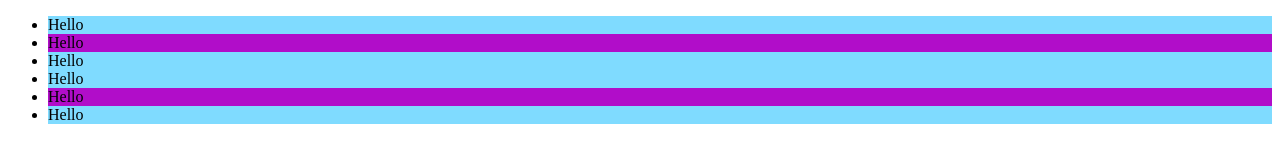
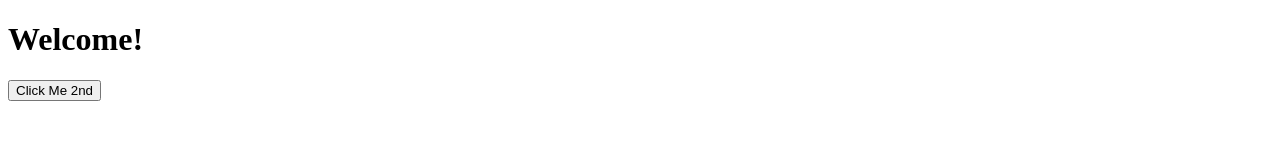
Before and after one commit to joonhwan1s/joonhwan1s, a plain HTML site: page JavaScripPractice/index.html in a window 1280 px wide. Drawn offline with Linux system fonts and the light colour scheme.

Commit message:
20221113

```diff
--- a/JavaScripPractice/index.html
+++ b/JavaScripPractice/index.html
@@ -9,14 +9,8 @@
 
 </head>
 <body>
-    <ul>
-        <li>Hello</li>
-        <li class="highlight">Hello</li>
-        <li>Hello</li>
-        <li>Hello</li>
-        <li class="highlight">Hello</li>
-        <li>Hello</li>
-    </ul>
+    <h1>Welcome!</h1>
+    <button>Click Me 2nd</button>
     <script src="todos.js"></script>
 </body>
 </html>
--- a/JavaScripPractice/todos.js
+++ b/JavaScripPractice/todos.js
@@ -245,8 +245,57 @@
 //     document.querySelectorAll("span")[i].style.color = `${colors[i]}`
 // }
 
-const li1 = document.querySelectorAll('li')
+// const li1 = document.querySelectorAll('li')
 
-for(let line of li1){
-    line.classList.toggle('highlight');
-}
+// for(let line of li1){
+//     line.classList.toggle('highlight');
+// }
+
+// const btn = document.querySelector('#v2');
+
+// btn.onclick = function(){
+//     console.log("you clicked me")
+// }
+
+
+// function scream(){
+//     console.log("fadsfasd")
+// }
+
+// btn.onmouseenter = scream;
+
+// document.querySelector('h1').onclick = () => {
+//     alert('you clicked the h1! ')
+// }
+
+// const btn3 = document.querySelector('#v2');
+// btn3.addEventListener('click', function(){
+//     alert('you clicked the h1! ')
+// })
+
+// const tasButton = document.querySelector('#tas');
+
+// tasButton.addEventListener('click', twist, {once: true});
+
+// const btn1 = document.querySelector('#hello')
+// const btn2 = document.querySelector('#goodbye')
+
+// function hello(){
+//     console.log("hello")
+// }
+
+// function goodbye(){
+//     console.log("goodbye")
+// }
+
+// btn1.addEventListener('click', hello)
+// btn2.addEventListener('click', goodbye)
+
+const button = document.querySelector('button');
+button.addEventListener('click', function(){
+    document.body.style.backgroundColor = 'olive';
+    const r = Math.floor(Math.random() * 255);
+    const g = Math.floor(Math.random() * 255);
+    const b = Math.floor(Math.random() * 255);
+    const newColor = `rgb(${r},${g},${b})`;
+})
```
